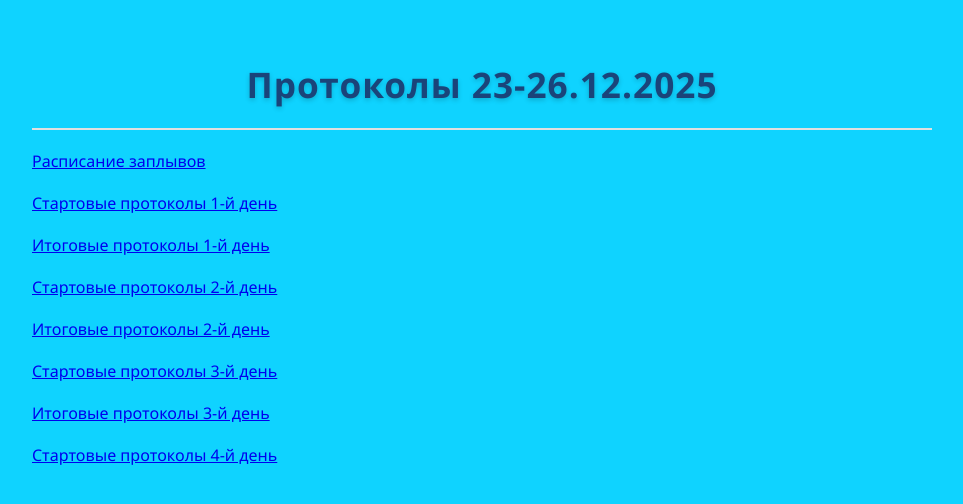
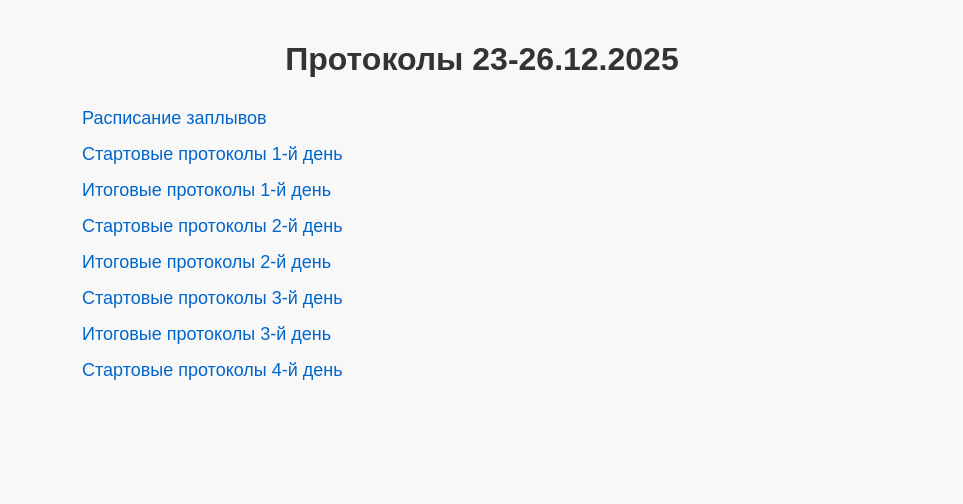
Before and after one commit to Perfi1ov/skifswim_results, a plain HTML site: page index.html in a window 1280 px wide. Shown: the whole page, without its empty margins (158-1121 px from the left). Drawn offline with Linux system fonts and the light colour scheme.

Commit message:
Update style.css

```diff
--- a/static/css/style.css
+++ b/static/css/style.css
@@ -1,90 +1,31 @@
-* {
+body {
+    font-family: Arial, sans-serif;
+    background-color: #f8f8f8;
+    color: #333;
     margin: 0;
-    padding: 0;
-    box-sizing: border-box;
-}
-
-body {
-    font-family: 'Segoe UI', Tahoma, Geneva, Verdana, sans-serif;
-    color: #333;
-    min-height: 100vh;
-    display: flex;
-    justify-content: center;
-    align-items: flex-start;
     padding: 20px;
-    background-color: #0fd3ff;
-    /*background-image: url('/static/images/pool.jpg');
-    background-size: cover;
-    background-position: center;
-    background-attachment: fixed;
-    background-color: rgba(30, 60, 100, 0.7);
-    background-blend-mode: overlay;*/
-
 }
 
 .container {
-    width: 90%;
-    max-width: 900px;
-    margin-top: 40px;
-}
-
-.pdf-frame {
-    background-color: rgba(255, 255, 255, 0.94);
-    border-radius: 20px;
-    box-shadow: 0 20px 50px rgba(0, 0, 0, 0.2);
-    overflow: hidden;
-    padding: 40px;
-    backdrop-filter: blur(10px);
+    max-width: 800px;
+    margin: auto;
 }
 
 h1 {
     text-align: center;
-    margin-bottom: 20px;
-    padding-bottom: 20px;
-    border-bottom: 2px solid #e0e0e0;
-    color: #1a447a;
-    font-weight: 700;
-    letter-spacing: 1px;
-    font-size: 2.2rem;
-    text-shadow: 0 2px 5px rgba(0, 0, 0, 0.2);
+    margin-bottom: 30px;
 }
 
 .document-item {
-    margin-bottom: 20px;
+    margin-bottom: 15px;
 }
 
-.doc-title {
-    font-size: 1.4rem;
-    color: #1e5cb9;
+.document-item a {
     text-decoration: none;
-    display: block;
-    transition: color 0.3s;
+    color: #0066cc;
+    font-size: 18px;
 }
 
-.doc-title:hover {
-    color: #0d3a7f;
+.document-item a:hover {
     text-decoration: underline;
 }
-
-/*.footer-text {
-    margin-top: 10px;
-    padding-top: 20px;
-    border-top: 1px solid #e0e0e0;
-    border-bottom: 1px solid #e0e0e0;
-    color: #666;
-    font-size: 0.95rem;
-    line-height: 1.6;
-    text-align: center;
-}
-
-.footer-text p {
-    margin: 16px 0;
-}*/
-
-/* Адаптивность */
-@media (max-width: 768px) {
-    .footer-text {
-        text-align: left;
-        padding: 15px 0;
-    }
-}
```
